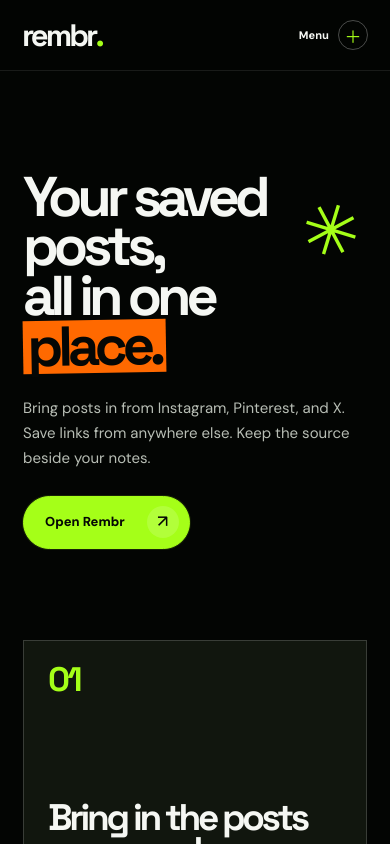
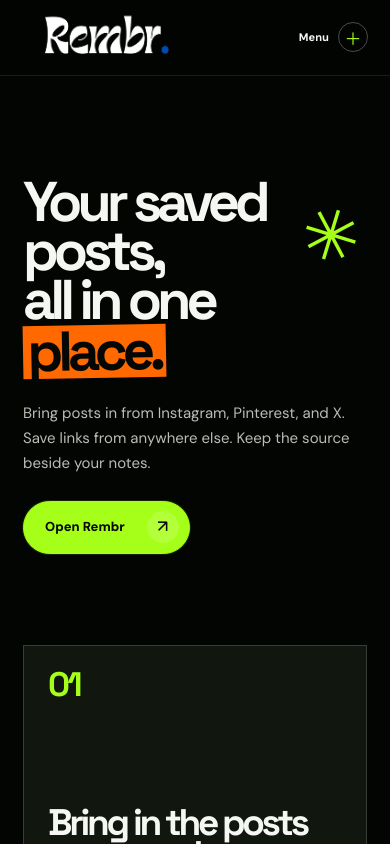
Before and after one commit to maitreyaaaaa/rembr, a React (Vite) app in the folder apps/web/: page /features in a window 390 px wide. Shown: the top 844 px of the page. Built offline with nearby package versions, Linux system fonts and the light colour scheme; a web font is replaced by a local one.

Commit message:
fix: use official Rembr wordmark across site

```diff
--- a/apps/web/src/App.tsx
+++ b/apps/web/src/App.tsx
@@ -347,7 +347,7 @@ function AppNav({ session, onLogout }: { session: Session; onLogout: () => Promi
       onMouseEnter={() => { if (!expanded) setHoverExpanded(true); }} onMouseLeave={() => setHoverExpanded(false)} aria-label="Workspace navigation">
       <div className={`flex border-b border-white/5 p-3 ${sidebarExpanded ? 'items-center gap-2' : 'flex-col items-center gap-2'}`}>
         <Link to="/" title="Back to Rembr home" aria-label="Back to Rembr home" className={`flex min-h-11 items-center rounded-lg transition hover:bg-white/5 ${sidebarExpanded ? 'min-w-0 flex-1 gap-3 px-2' : 'h-11 w-11 justify-center'}`}>
-          <ArrowLeft className="h-4 w-4 shrink-0 text-muted-foreground" />{sidebarExpanded && <span className="rembr-source-wordmark">rembr<span>.</span></span>}
+          <ArrowLeft className="h-4 w-4 shrink-0 text-muted-foreground" />{sidebarExpanded && <img className="rembr-official-logo app-nav-brand" src="/brand/rembr-wordmark-white.png" alt="Rembr" />}
         </Link>
         <button type="button" onClick={() => setExpanded((value) => !value)} aria-label={expanded ? 'Collapse sidebar' : 'Expand sidebar'} aria-expanded={expanded} title={expanded ? 'Collapse sidebar' : 'Expand sidebar'} className="grid h-11 w-11 shrink-0 place-items-center rounded-lg text-muted-foreground transition hover:bg-white/5 hover:text-primary">
           {expanded ? <PanelLeftClose className="h-5 w-5" /> : <PanelLeftOpen className="h-5 w-5" />}
@@ -378,7 +378,7 @@ function AppNav({ session, onLogout }: { session: Session; onLogout: () => Promi
       </div>
     </aside>
     <header className="mobile-app-topbar sticky top-0 z-30 flex items-center justify-between gap-3 border-b border-white/10 bg-black/90 p-3 backdrop-blur md:hidden">
-      <Link to="/" aria-label="Rembr home" className="flex min-h-11 min-w-11 items-center gap-2"><ArrowLeft className="h-4 w-4" /><span className="rembr-source-wordmark">rembr<span>.</span></span></Link>
+      <Link to="/" aria-label="Rembr home" className="flex min-h-11 min-w-11 items-center gap-2"><ArrowLeft className="h-4 w-4" /><img className="rembr-official-logo app-nav-brand" src="/brand/rembr-wordmark-white.png" alt="Rembr" /></Link>
       <Link to="/app/settings/profile" className="grid h-11 w-11 place-items-center overflow-hidden rounded-full border border-white/10 bg-primary text-sm font-bold text-primary-foreground" aria-label="Open account settings">{avatar ? <img src={avatar} alt="" className="h-full w-full object-cover" /> : userMark.toUpperCase()}</Link>
     </header>
     {moreOpen && <button type="button" className="mobile-navigation-backdrop md:hidden" onClick={() => setMoreOpen(false)} aria-label="Close more navigation" />}
@@ -407,7 +407,7 @@ function SetupRoute() {
   if (loading) return <main className="center-state" role="status">Checking your session…</main>;
   if (!session) return <Navigate to={`/login?returnTo=${encodeURIComponent(`${location.pathname}${location.search}`)}`} replace />;
   if (session.profileComplete) return <Navigate to={returnTo} replace />;
-  return <main className="phase2-centered phase2-setup-shell"><section className="phase2-card phase2-setup-card"><Link className="wordmark" to="/">rembr<span>.</span></Link><ProfileForm session={session} onComplete={async () => { await refresh(); navigate(returnTo, { replace: true }); }} /></section></main>;
+  return <main className="phase2-centered phase2-setup-shell"><section className="phase2-card phase2-setup-card"><Link className="wordmark" to="/" aria-label="Rembr home"><img className="rembr-official-logo auth-brand-logo" src="/brand/rembr-wordmark-white.png" alt="Rembr" /></Link><ProfileForm session={session} onComplete={async () => { await refresh(); navigate(returnTo, { replace: true }); }} /></section></main>;
 }
 
 function ProfileForm({ session, onComplete }: { session: Session; onComplete: () => Promise<void> }) {
--- a/apps/web/src/MarketingSite.tsx
+++ b/apps/web/src/MarketingSite.tsx
@@ -17,7 +17,7 @@ function pageForPath(path: string): Page {
 }
 
 function Brand() {
-  return <a className="brand-mark" href="/" aria-label="Rembr home">rembr<span>.</span></a>;
+  return <a className="brand-mark" href="/" aria-label="Rembr home"><img className="rembr-official-logo" src="/brand/rembr-wordmark-white.png" alt="Rembr" /></a>;
 }
 
 function Arrow({ diagonal = false }: { diagonal?: boolean }) {
--- a/apps/web/src/marketing-site.css
+++ b/apps/web/src/marketing-site.css
@@ -27,8 +27,8 @@ html:has(.marketing-site), body:has(.marketing-site) { min-width: 0; overflow-x:
 
 .site-header { position: relative; z-index: 20; background: var(--sun); }
 .site-header-inner { display: flex; width: min(1360px, 100%); min-height: 82px; align-items: center; justify-content: space-between; gap: 30px; margin: 0 auto; padding: 12px clamp(23px, 5.5vw, 84px); }
-.brand-mark { display: inline-flex; align-items: baseline; color: var(--ink); font-family: var(--font-display); font-size: 34px; font-weight: 700; letter-spacing: -.095em; line-height: 1; text-decoration: none; }
-.brand-mark span { color: var(--orange); }
+.brand-mark { display: block; width: clamp(180px, 18vw, 240px); aspect-ratio: 3.28; text-decoration: none; }
+.brand-mark .rembr-official-logo { width: 100%; height: 100%; }
 .site-nav { display: flex; align-items: center; gap: clamp(21px, 3vw, 43px); }
 .site-nav > a:not(.nav-cta) { font-size: 13px; font-weight: 700; text-decoration: none; transition: opacity 180ms ease; }
 .site-nav > a:not(.nav-cta):hover, .site-nav > a[aria-current='page'] { opacity: .62; }
@@ -216,7 +216,7 @@ a:hover .arrow-mark, button:hover .arrow-mark { transform: translate(3px,-2px);
 
 .site-footer { padding: 58px clamp(24px,8vw,128px) 22px; background: var(--ink); color: var(--paper); }
 .footer-main { display: grid; width: min(1140px,100%); grid-template-columns: 1fr auto auto; gap: clamp(40px,8vw,120px); margin: 0 auto; padding-bottom: 52px; }
-.footer-brand-block .brand-mark { color: var(--sun); font-size: 40px; }.footer-brand-block .brand-mark span { color: var(--orange); }
+.footer-brand-block .brand-mark { width: clamp(200px, 22vw, 280px); }
 .footer-brand-block p { margin: 15px 0 0; color: rgb(255 249 217 / 67%); font-size: 12px; }
 .footer-link-group { display: grid; align-content: start; gap: 13px; }
 .footer-link-group > span { margin-bottom: 4px; color: var(--orange); font-size: 8px; font-weight: 800; letter-spacing: .15em; }
--- a/apps/web/src/ported/AppShared.jsx
+++ b/apps/web/src/ported/AppShared.jsx
@@ -19,7 +19,7 @@ const PLATFORM_LOGOS = [
 const OUTCOME_WORDS = ['organized', 'searchable', 'findable', 'ready'];
 
 function BrandLogo({ className = 'h-8 w-28', align = 'left' }) {
-  return <span aria-label="Rembr" className={`rembr-source-wordmark ${className} ${align === 'center' ? 'justify-center' : ''}`}>rembr<span>.</span></span>;
+  return <img alt="Rembr" src="/brand/rembr-wordmark-white.png" className={`rembr-official-logo ${className} ${align === 'center' ? 'mx-auto' : ''}`} />;
 }
 
 function RotatingPlatformLogo() {
--- a/apps/web/src/ported/RembrAuthFrame.tsx
+++ b/apps/web/src/ported/RembrAuthFrame.tsx
@@ -18,7 +18,7 @@ export function RembrAuthFrame({ title, description, sideNote, children }: Rembr
     <main className="auth-shell">
       <section className="auth-story" aria-labelledby="rembr-auth-story-title">
         <Link className="wordmark" to="/" aria-label="Rembr home">
-          rembr<span>.</span>
+          <img className="rembr-official-logo auth-brand-logo" src="/brand/rembr-wordmark-white.png" alt="Rembr" />
         </Link>
 
         <div className="story-copy">
--- a/apps/web/src/styles.css
+++ b/apps/web/src/styles.css
@@ -222,14 +222,18 @@ body .phase2-card-menu-items { background: #090b09; }
 
 /* Landing hero identity and hand-drawn emphasis. */
 .landing-brand-button { justify-self: start; width: auto; padding: 0; transform: translateY(8px); }
-.landing-brand-logo.rembr-source-wordmark { width: auto; height: auto; font-size: clamp(3.6rem, 6vw, 5.5rem); line-height: .86; letter-spacing: -.09em; }
-.intro-logo.rembr-source-wordmark { width: auto; height: auto; font-size: clamp(4.5rem, 11.5vw, 10rem); line-height: .84; letter-spacing: -.1em; }
+.rembr-official-logo { display: block; aspect-ratio: 3.28; object-fit: cover; object-position: center; }
+.landing-brand-logo.rembr-official-logo { width: clamp(16.5rem, 24vw, 22rem); height: auto; }
+.intro-logo.rembr-official-logo { width: clamp(32rem, 68vw, 64rem); max-width: 90vw; height: auto; }
+.app-nav-brand { width: 9rem; height: 2.75rem; }
+.auth-brand-logo { width: 14rem; height: 4.25rem; }
+.phase2-setup-card > .wordmark:has(.rembr-official-logo) { width: 14rem; height: 4.25rem; align-items: center; }
 .hero-lose-ring { width: calc(125% + .4em); height: auto; max-width: none; opacity: 1; object-fit: contain; }
 .hero-post-highlight { padding-top: .015em; padding-bottom: .04em; }
 .hero-word-post { display: inline-block; font-style: italic !important; font-weight: inherit; transform: skewX(-9deg); transform-origin: center; }
 
 @media (max-width: 760px) {
-  .landing-brand-logo.rembr-source-wordmark { font-size: clamp(2.15rem, 8vw, 3rem); }
+  .landing-brand-logo.rembr-official-logo { width: clamp(12rem, 45vw, 16rem); }
 }
 
 @media (prefers-reduced-motion: reduce) {
```
Also changed, not shown: apps/web/public/brand/rembr-wordmark-white.png (added).
